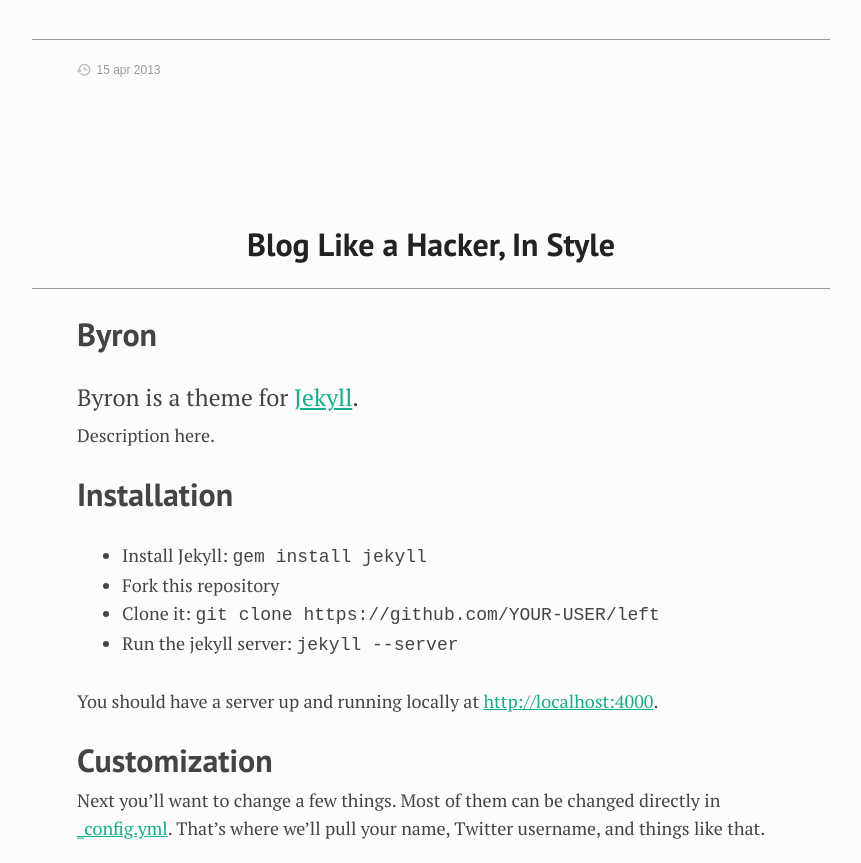
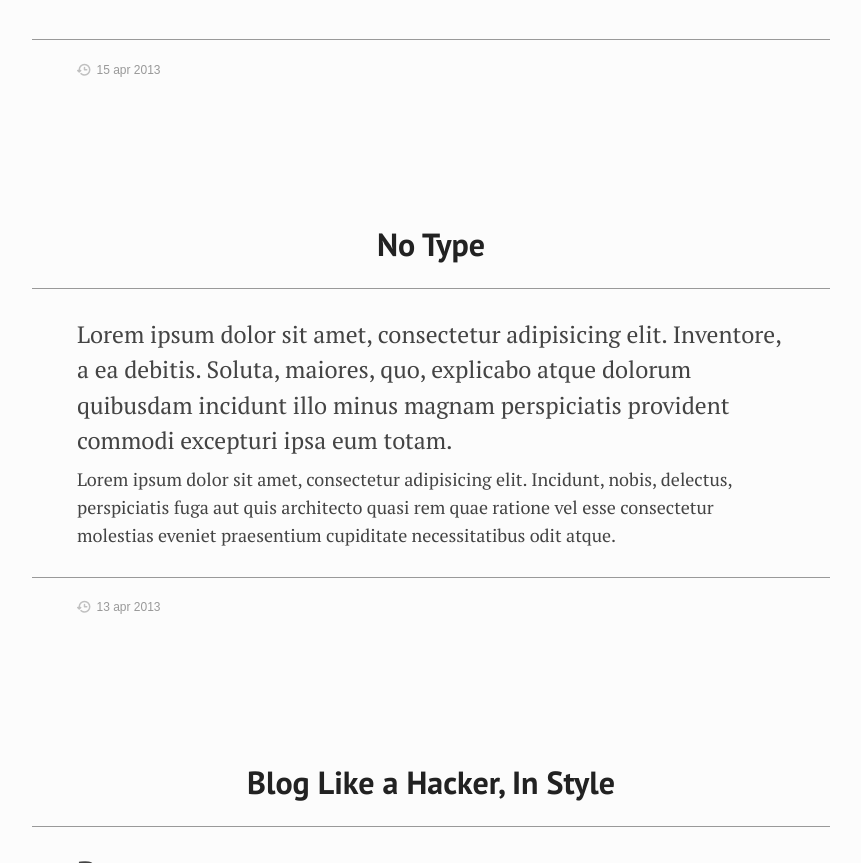
Before and after one commit to stylehatch/bryant, a Jekyll site: the page built from index.html, in a window 1280 px wide and 900 px high, scrolled down 3841 px, cut to the strip 37-900 px from the top of the window. Shown: the whole strip, without its empty margins (209-1070 px from the left). Built offline with Jekyll 4.4.1, drawn with Linux system fonts in a browser that asks for light colours; nearby versions of some CDN libraries; Markdown is read by kramdown in place of the engine named in the settings.

Commit message:
Reformat the if/else for post rendering to accept a null type value

```diff
--- /dev/null
+++ b/_posts/2013-04-13-No-Type.md
@@ -0,0 +1,9 @@
+---
+layout: post
+title: No Type
+category: posts
+---
+
+### Lorem ipsum dolor sit amet, consectetur adipisicing elit. Inventore, a ea debitis. Soluta, maiores, quo, explicabo atque dolorum quibusdam incidunt illo minus magnam perspiciatis provident commodi excepturi ipsa eum totam.
+
+Lorem ipsum dolor sit amet, consectetur adipisicing elit. Incidunt, nobis, delectus, perspiciatis fuga aut quis architecto quasi rem quae ratione vel esse consectetur molestias eveniet praesentium cupiditate necessitatibus odit atque.
--- a/index.html
+++ b/index.html
@@ -3,8 +3,10 @@
 title: "Posts"
 ---
 <div class="container" id="main" role="main">
+  <!-- Posts -->
   <div class="posts">
     {% for post in site.posts %}
+    <!-- text post -->
     {% if post.type == 'text' %}
     <article class="text">
       <header>
@@ -12,8 +14,8 @@
       </header>
       <section>
       {{ post.content }}
-    {% endif %}
-    {% if post.type == 'photo' %}
+    <!-- photo post -->
+    {% elsif post.type == 'photo' %}
     <article class="photo">
       <header>
         <a href="{{ post.photo_url }}"><img src="{{ post.photo_url }}" alt="{{ post.title }}" /></a>  <a class="highres photo-link" href="{{ post.photo_url }}"></a>
@@ -38,8 +40,8 @@
           {% endif %}
         </ul>
         {{ post.content }}
-    {% endif %}
-    {% if post.type == 'quote' %}
+    <!-- quote post -->
+    {% elsif post.type == 'quote' %}
     <article class="quote">
       <header>
         <p><span class="quote_start">&ldquo;</span>{{ post.title }}<span class="quote_end">&rdquo;</span></p>
@@ -47,16 +49,16 @@
       <section>
         {% if post.source %}<p>{{ post.source }}</p>{% endif %}
         {{ post.content }}
-    {% endif %}
-    {% if post.type == 'link' %}
+    <!-- link post -->
+    {% elsif post.type == 'link' %}
     <article class="link">
       <header>
         <h2><a href="{{ post.link }}"><span>{{ post.title }}</span></a></h2>
       </header>
       <section>
         {{ post.content }}
-    {% endif %}
-    {% if post.type == 'audio' %}
+    <!-- audio post -->
+    {% elsif post.type == 'audio' %}
     <article class="audio">
       <header>
           <div class="audio-embed">{{ post.embed_code }}</div>
@@ -65,16 +67,24 @@
         <div class="caption">
             {{ post.content }}
         </div>
-    {% endif %}
-    {% if post.type == 'video' %}
+    <!-- video post -->
+    {% elsif post.type == 'video' %}
     <article class="video">
       <header>
         {{ post.embed_code }}
       </header>
       <section>
         {{ post.content }}
+    <!-- any other post -->
+    {% else %}
+    <article class="text">
+      <header>
+        <h2><a href="{{ post.url }}">{{ post.title }}</h2></a>
+      </header>
+      <section>
+      {{ post.content }}
     {% endif %}
-
+      <!-- post footer -->
       </section>
       <footer>
         <ul class="meta">
@@ -87,3 +97,4 @@
     </article>
     {% endfor %}
   </div>
+  <!-- end posts -->
```
